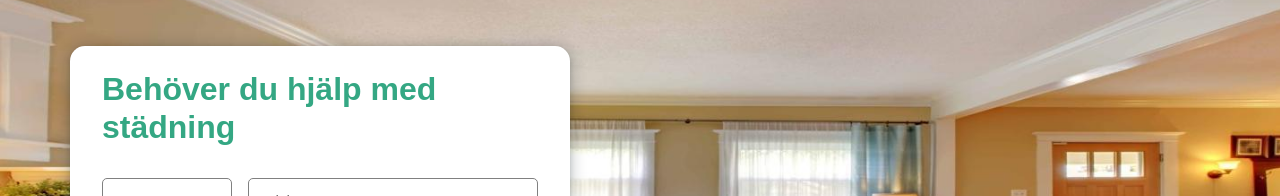
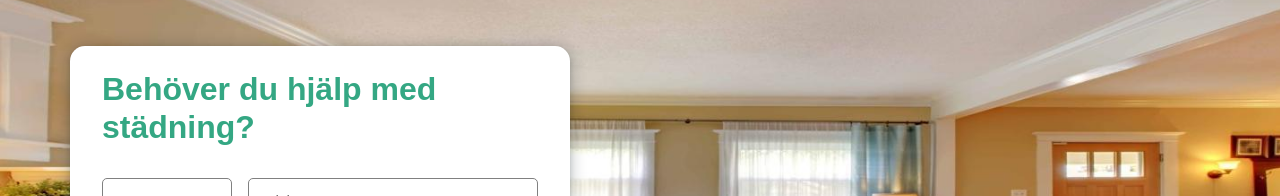
Before and after one commit to pcaicedo94/aurelservices.se, a Next.js app: page / in a window 1280 px wide. Shown: the part 142-338 px from the top of the page. Built offline with nearby package versions, Linux system fonts and the light colour scheme.

Commit message:
Add question mark to Städning

```diff
--- a/components/HomeForm/HomeForm.jsx
+++ b/components/HomeForm/HomeForm.jsx
@@ -56,7 +56,7 @@ export default function HomeForm() {
   return (
     <div className="home-form-container">
       <form className="home-form" onSubmit={handleSubmit}>
-        <h1>Behöver du hjälp med städning</h1>
+        <h1>Behöver du hjälp med städning&#63;</h1>
         <div>
           <input
             value={size}
```
